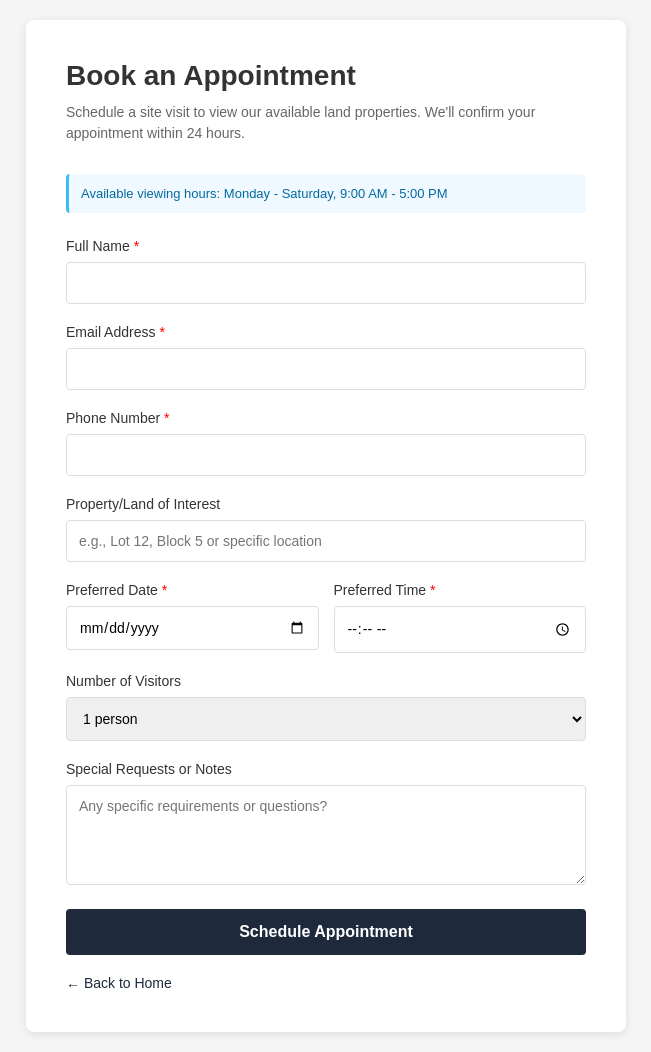
After one commit to CoderEnthusiast-24/2nd-Website, a PHP site: page /booking.php in a window 1280 px wide. The commit adds this page. Shown: the whole page, without its empty margins (314-965 px from the left). Run offline with PHP 8.4, Linux system fonts and the light colour scheme.

Commit message:
Add files via upload

```diff
--- /dev/null
+++ b/booking.php
@@ -0,0 +1,208 @@
+<!DOCTYPE html>
+<html lang="en">
+<head>
+    <meta charset="UTF-8">
+    <meta name="viewport" content="width=device-width, initial-scale=1.0">
+    <title>Book an Appointment</title>
+    <style>
+        * {
+            margin: 0;
+            padding: 0;
+            box-sizing: border-box;
+        }
+
+        body {
+            font-family: Arial, sans-serif;
+            background-color: #f5f5f5;
+            padding: 20px;
+        }
+
+        .form-container {
+            max-width: 600px;
+            margin: 0 auto;
+            background-color: white;
+            padding: 40px;
+            border-radius: 8px;
+            box-shadow: 0 2px 10px rgba(0, 0, 0, 0.1);
+        }
+
+        h2 {
+            color: #333;
+            margin-bottom: 10px;
+            font-size: 28px;
+        }
+
+        .form-description {
+            color: #666;
+            margin-bottom: 30px;
+            font-size: 14px;
+            line-height: 1.5;
+        }
+
+        .form-group {
+            margin-bottom: 20px;
+        }
+
+        label {
+            display: block;
+            margin-bottom: 8px;
+            color: #333;
+            font-weight: 500;
+            font-size: 14px;
+        }
+
+        input[type="text"],
+        input[type="email"],
+        input[type="tel"],
+        input[type="date"],
+        input[type="time"],
+        textarea,
+        select {
+            width: 100%;
+            padding: 12px;
+            border: 1px solid #ddd;
+            border-radius: 4px;
+            font-size: 14px;
+            font-family: Arial, sans-serif;
+            transition: border-color 0.3s;
+        }
+
+        input:focus,
+        textarea:focus,
+        select:focus {
+            outline: none;
+            border-color: #1e293b;
+        }
+
+        textarea {
+            resize: vertical;
+            min-height: 100px;
+        }
+
+        .form-row {
+            display: flex;
+            gap: 15px;
+        }
+
+        .form-row .form-group {
+            flex: 1;
+        }
+
+        .submit-btn {
+            width: 100%;
+            padding: 14px;
+            background-color: #1e293b;
+            color: white;
+            border: none;
+            border-radius: 4px;
+            font-size: 16px;
+            font-weight: 600;
+            cursor: pointer;
+            transition: background-color 0.3s;
+        }
+
+        .submit-btn:hover {
+            background-color: #0f172a;
+        }
+
+        .back-link {
+            display: inline-block;
+            margin-top: 20px;
+            color: #1e293b;
+            text-decoration: none;
+            font-size: 14px;
+        }
+
+        .back-link:hover {
+            text-decoration: underline;
+        }
+
+        .required {
+            color: red;
+        }
+
+        .info-note {
+            background-color: #f0f9ff;
+            padding: 12px;
+            border-radius: 4px;
+            border-left: 3px solid #38bdf8;
+            margin-bottom: 25px;
+            font-size: 13px;
+            color: #0369a1;
+        }
+
+        @media (max-width: 768px) {
+            .form-row {
+                flex-direction: column;
+                gap: 0;
+            }
+        }
+    </style>
+</head>
+<body>
+    <div class="form-container">
+        <h2>Book an Appointment</h2>
+        <p class="form-description">
+            Schedule a site visit to view our available land properties. We'll confirm your appointment within 24 hours.
+        </p>
+
+        <div class="info-note">
+            Available viewing hours: Monday - Saturday, 9:00 AM - 5:00 PM
+        </div>
+
+        <form action="#" method="POST">
+            <div class="form-group">
+                <label for="name">Full Name <span class="required">*</span></label>
+                <input type="text" id="name" name="name" required>
+            </div>
+
+            <div class="form-group">
+                <label for="email">Email Address <span class="required">*</span></label>
+                <input type="email" id="email" name="email" required>
+            </div>
+
+            <div class="form-group">
+                <label for="phone">Phone Number <span class="required">*</span></label>
+                <input type="tel" id="phone" name="phone" required>
+            </div>
+
+            <div class="form-group">
+                <label for="property">Property/Land of Interest</label>
+                <input type="text" id="property" name="property" placeholder="e.g., Lot 12, Block 5 or specific location">
+            </div>
+
+            <div class="form-row">
+                <div class="form-group">
+                    <label for="date">Preferred Date <span class="required">*</span></label>
+                    <input type="date" id="date" name="date" required>
+                </div>
+
+                <div class="form-group">
+                    <label for="time">Preferred Time <span class="required">*</span></label>
+                    <input type="time" id="time" name="time" required>
+                </div>
+            </div>
+
+            <div class="form-group">
+                <label for="visitors">Number of Visitors</label>
+                <select id="visitors" name="visitors">
+                    <option value="1">1 person</option>
+                    <option value="2">2 people</option>
+                    <option value="3">3 people</option>
+                    <option value="4">4 people</option>
+                    <option value="5+">5 or more</option>
+                </select>
+            </div>
+
+            <div class="form-group">
+                <label for="notes">Special Requests or Notes</label>
+                <textarea id="notes" name="notes" placeholder="Any specific requirements or questions?"></textarea>
+            </div>
+
+            <button type="submit" class="submit-btn">Schedule Appointment</button>
+        </form>
+
+        <a href="landing.php" class="back-link">← Back to Home</a>
+    </div>
+</body>
+</html>
```
Also changed, not shown: css/dashboard.css (+5 -3 lines), css/style.css (+183 -13 lines), inquiry.php (added, +161 -0 lines), landing.php (+10 -4 lines), links/dashboard/dashboard.php (+14 -4 lines), links/dashboard/properties.php (+13 -35 lines).
